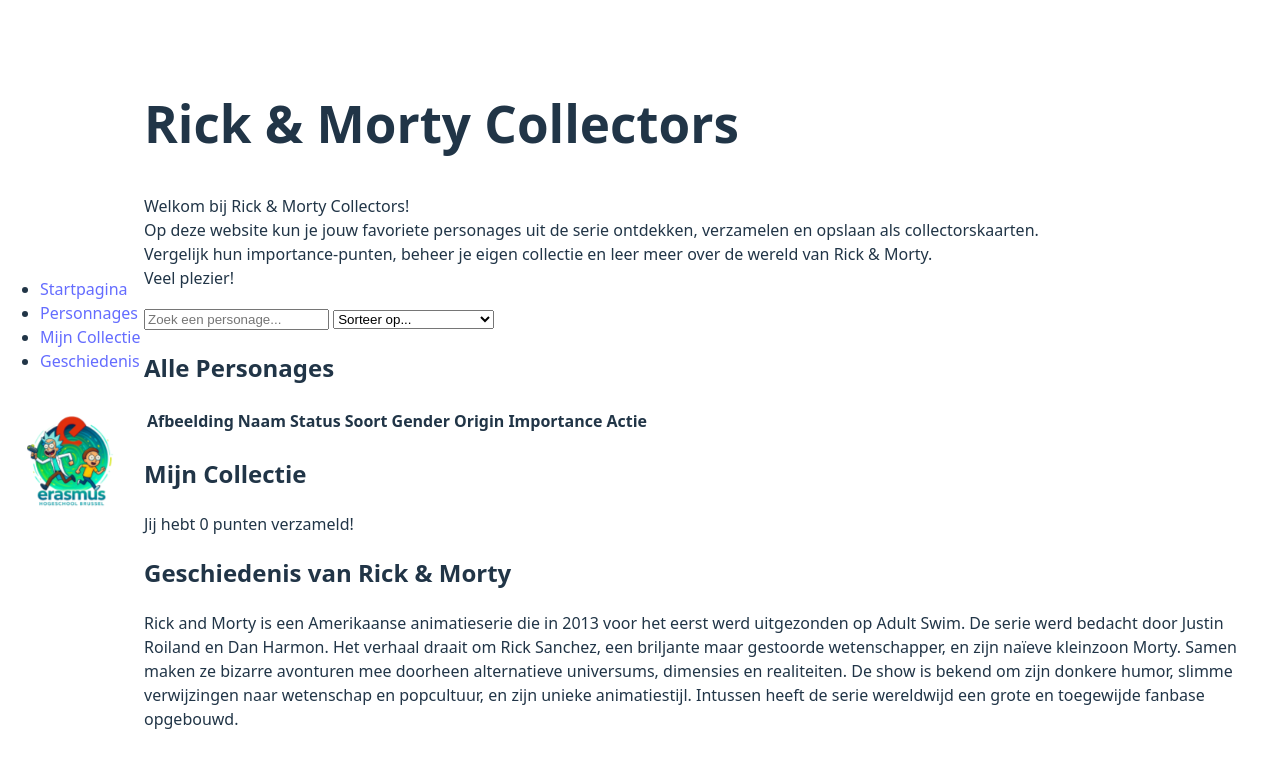
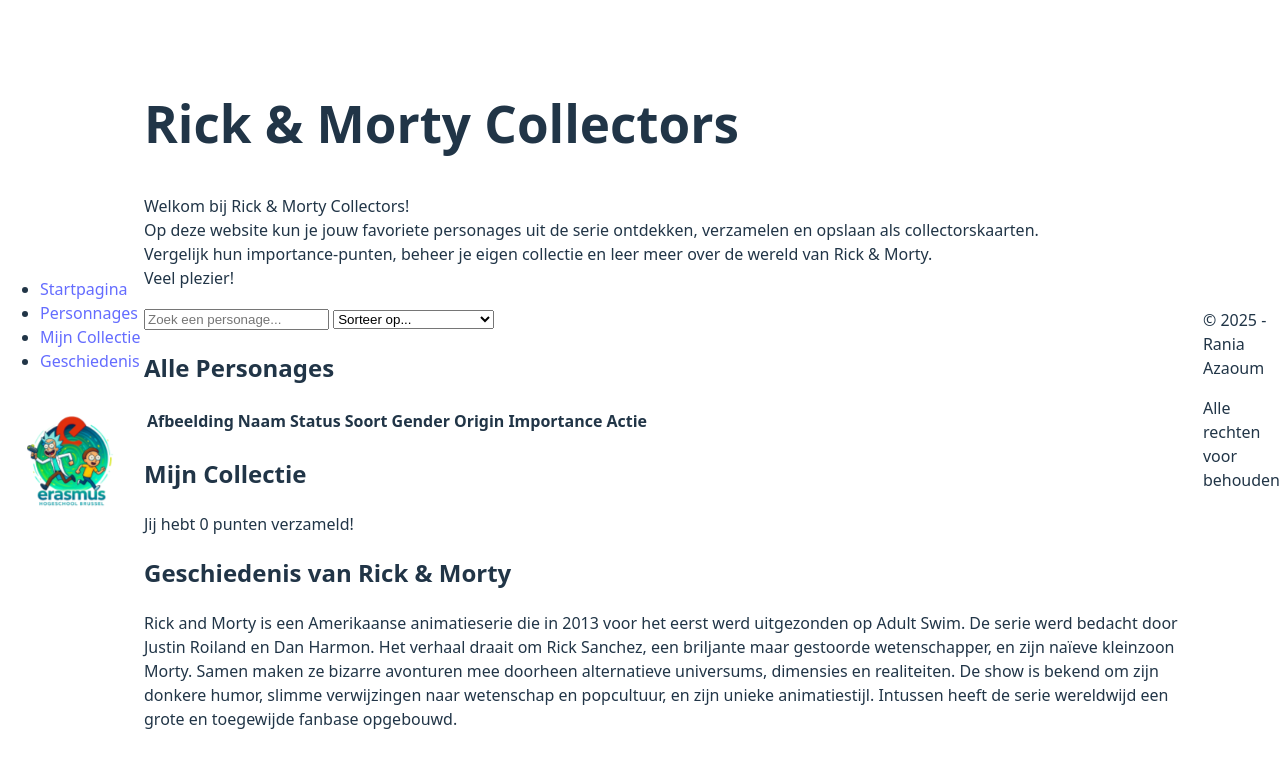
Before and after one commit to asxmr/ProjectWebAdvanced-Rania, a website built with Vite: page index.html in a window 1280 px wide. Built offline with nearby package versions, Linux system fonts and the light colour scheme.

Commit message:
footer aangemaakt

```diff
--- a/index.html
+++ b/index.html
@@ -79,11 +79,14 @@
         </p>
       </section>
 
+    </main>
 
-
-
-    </main>
+    <footer>
+      <p>&copy; 2025 - Rania Azaoum</p>
+      <p>Alle rechten voor behouden</p>
+    </footer>
 
     <script type="module" src="/src/main.js"></script>
   </body>
+
 </html>
```
